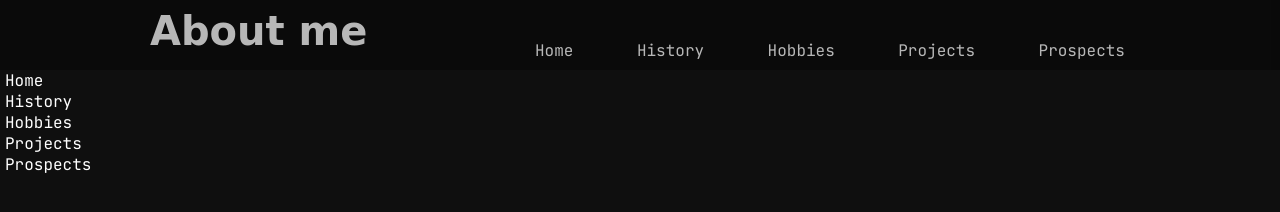
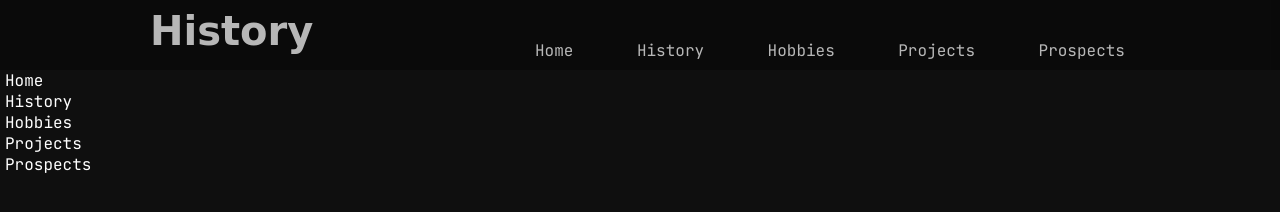
Before and after one commit to JakobHuemer/Homepage, a plain HTML site: page pages/history.html in a window 1280 px wide. Drawn offline with Linux system fonts and the light colour scheme; a web font is replaced by a local one.

Commit message:
Title in nav update

```diff
--- a/pages/history.html
+++ b/pages/history.html
@@ -11,7 +11,7 @@
   <body>
     <nav>
       <div class="nav-content">
-        <h1>About me</h1>
+        <h1>History</h1>
         <ul class="navlist">
           <li><a class="navlink" href="../index.html">Home</a></li>
           <li><a class="navlink" href="../pages/history.html">History</a></li>
```
Also changed, not shown: pages/hobbies.html (+1 -1 lines), pages/projects.html (+1 -1 lines), pages/prospects.html (+1 -1 lines).
